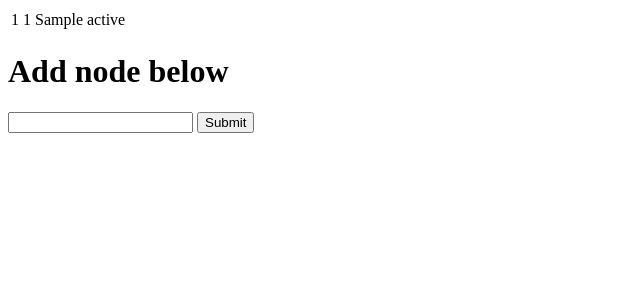
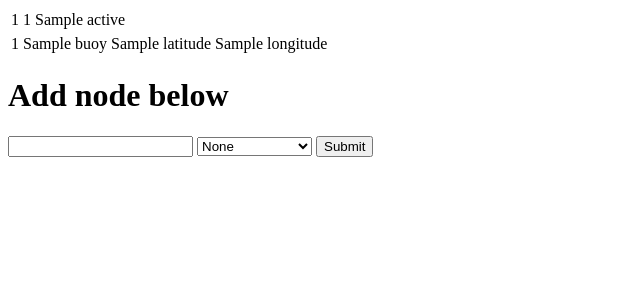
Before and after one commit to YemowtRonocCIT/FYP_website, a Flask app: template templates/nodes_table.html in a window 1280 px wide. Shown: the top 300 px of the page, without its empty margins (0-640 px from the left). Run offline with Flask 2, Linux system fonts and the light colour scheme; the template is opened without the code that fills it: most values are stand-ins (such as "Sample title", 1, 10 or a date in 2020).

Commit message:
Add buoys to node registration pages

```diff
--- a/app.py
+++ b/app.py
@@ -16,6 +16,7 @@ BUOY_SUFFIX = '/buoy/'
 HTTP_PREFIX = 'http://'
 
 SIGFOX_ID_KEY = 'sigfox_id'
+BUOY_ID_KEY = 'buoy_id'
 LOCATION_NAME_KEY = 'location_name'
 LOCATION_TYPE_KEY = 'location_type'
 BUOY_LOCATION_KEY = 'buoy_location'
@@ -36,11 +37,22 @@ def nodes_page():
     if request.method == 'POST':
         sigfox_id = request.form.get(SIGFOX_ID_KEY)
         data = {SIGFOX_ID_KEY: sigfox_id}
+
+        buoy_id = request.form.get(BUOY_ID_KEY)
+        if buoy_id is not None and buoy_id.lower() != 'none':
+            data[BUOY_ID_KEY] = buoy_id
+
         requests.post(url, data)
 
     response = requests.get(url)
-    data = json.loads(response.text)
-    return render_template('nodes_table.html', nodes=data, host_ip=HOST_IP_ADDRESS)
+    nodes = json.loads(response.text)
+
+    url = '%s%s%s' % (HTTP_PREFIX, API_IP_ADDRESS, BUOY_SUFFIX)
+    response = requests.get(url)
+    buoys = json.loads(response.text)
+
+    return render_template('nodes_table.html', nodes=nodes,
+                        host_ip=HOST_IP_ADDRESS, buoys=buoys)
 
 @app.route(LOCATION_SUFFIX, methods=['GET', 'POST'])
 def locations_page():
--- a/templates/nodes_table.html
+++ b/templates/nodes_table.html
@@ -19,9 +19,34 @@
             <p>No nodes...</p>
         {% endif %}
 
+        {% if buoys %}
+            <table>
+            {% for buoy in buoys %}
+                <tr>
+                    <td>{{ buoy.buoy_id }}</td>
+                    <td>{{ buoy.location_name }}</td>
+                    <td>{{ buoy.latitude }}</td>
+                    <td>{{ buoy.longitude }}</td>
+                </tr>
+            {% endfor %}
+            </table>
+
+        {% else %}
+            <p>No buoys...</p>
+        {% endif %}
+
         <h1>Add node below</h1>
         <form action="http://{{ host_ip }}:5000/node/" method="POST">
             <input type="text" name="sigfox_id" id="sigfox_id">
+
+            {% if buoys %}
+            <select name="buoy_id" id="buoy_id">
+                <option value="None">None</option>
+                {% for buoy in buoys %}
+                    <option value="{{ buoy.buoy_id }}">{{ buoy.buoy_id }}: {{ buoy.location_name }}</option>
+                {% endfor %}
+            </select>
+            {% endif %}
             <input type="submit">
         </form>
     </body>
```
